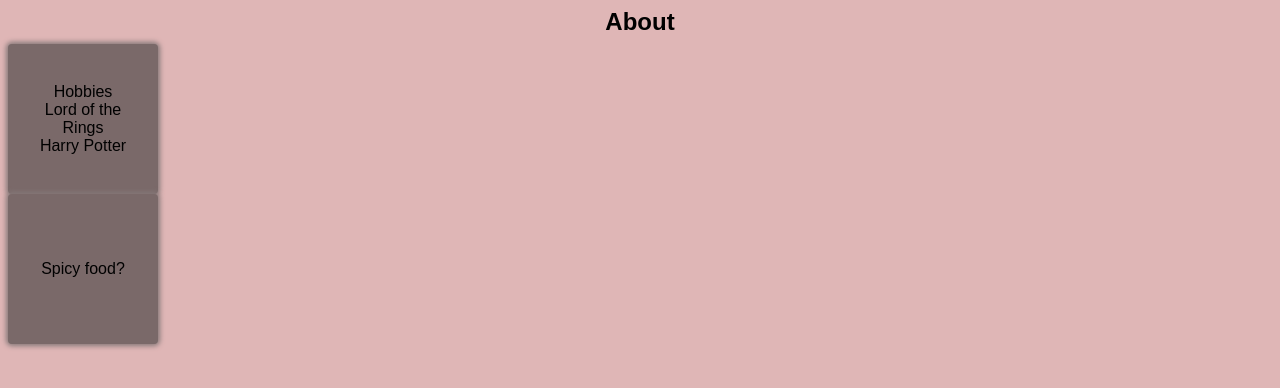
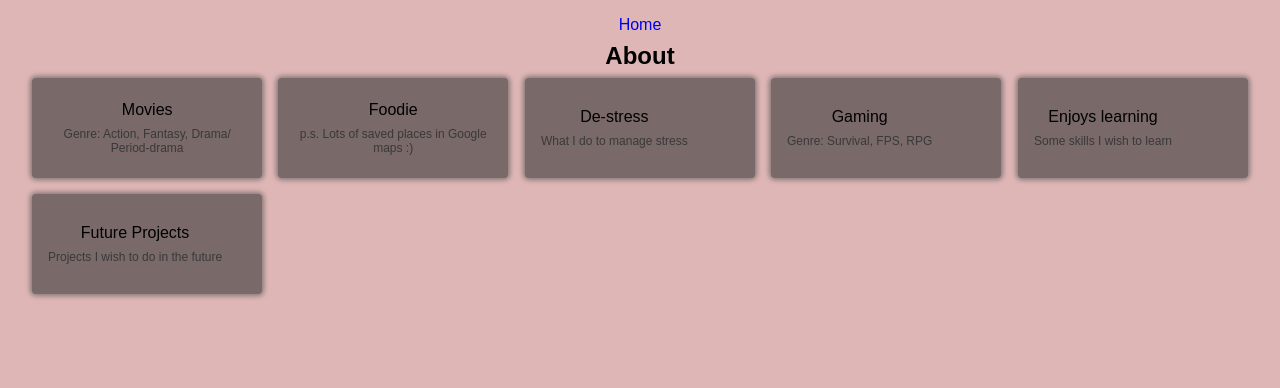
Before and after one commit to michieet/aboutme, a React (Create React App) app in the folder about-me/: page /aboutme in a window 1280 px wide. Shown: the top 388 px of the page. Built offline with nearby package versions, Linux system fonts and the light colour scheme.

Commit message:
Update flashcards

```diff
--- a/about-me/src/App.js
+++ b/about-me/src/App.js
@@ -10,6 +10,7 @@ import {
 import Home from './pages/home';
 import About from './pages/about';
 import Shopping from './pages/shopping';
+import Cartpage from './pages/cartpage';
 
 
 function App() {
@@ -27,6 +28,7 @@ function App() {
               <Route path='/' element={<Home/>}></Route>
               <Route path='/aboutme' element={<About/>}></Route>
               <Route path='/shopping' element={<Shopping/>}></Route>
+              <Route path='/cartpage' element={<Cartpage/>}></Route>
             </Routes>
         </div>
 
--- a/about-me/src/about.css
+++ b/about-me/src/about.css
@@ -1,5 +1,18 @@
 body {
     background-color: rgb(223, 182, 182);
+    margin: 0;
+}
+
+.container {
+    max-width: 100%;
+    margin: 1rem 2rem;
+}
+
+.card-grid {
+    display: grid;
+    align-items: center;
+    grid-template-columns: repeat(auto-fill, minmax(200px, 1fr));
+    gap: 1rem;
 }
 
 .card {
@@ -10,8 +23,24 @@ body {
     border-radius: 0.25rem;
     box-shadow: 0 0 5px 2px rgb(133, 120, 120);
     background-color: rgb(122, 105, 105);
-    height: 150px;
-    width: 150px;
+    /* Set to 0 because then in the flip styling you can set it to any degree. */
+    transform: perspective(1000px) rotateY(var(--rotate-y, 0)) translateY(var(--translate-y, 0));
+    transform-style: preserve-3d;
+    transition: 150ms;
+    cursor: pointer;
+}
+
+.card:hover {
+    --translate-y: -2px;
+    box-shadow: 0 0 5px 2px rgb(85, 75, 75);
+}
+
+.card.flip {
+    --rotate-y: 180deg;
+}
+
+.card .front{
+    left: 0;
 }
 
 .card .front,
@@ -24,3 +53,17 @@ body {
 .card .back {
     transform: rotateY(180deg);
 }
+
+.flashcard-opts {
+    margin-top: .5rem;
+}
+
+.flashcard-opt {
+    margin-top: .25rem;
+    color: rgb(58, 57, 57);
+    font-size: .75rem;
+}
+
+.flashcard-opt:first-child {
+    margin-top: 0;
+}
--- a/about-me/src/components/flashcard.js
+++ b/about-me/src/components/flashcard.js
@@ -1,26 +1,45 @@
-import React, { useState } from 'react';
+import React, { useState, useEffect, useRef } from 'react';
 
 export default function Flashcard({ flashcard }) {
 
     const [flip, setFlip] = useState(false);
+    const [height, setHeight] = useState('initial');
+
+    const frontEl = useRef();
+    const backEl = useRef();
+
+    function setMaxHeight() {
+        const frontHeight = frontEl.current.getBoundingClientRect().height;
+        const backHeight = frontEl.current.getBoundingClientRect().height;
+        setHeight(Math.max(frontHeight, backHeight, 100));
+    };
+
+    // First time using useEffect without arrow function!
+    useEffect(setMaxHeight, [flashcard.title, flashcard.ans, flashcard.opts]);
+    useEffect(() => {
+        window.addEventListener('resize', setMaxHeight)
+        //Remove above addEventListener gets called whenever component destroys itself
+        return () => window.removeEventListener('resize', setMaxHeight)
+    }, []);
 
   return (
     //Swapping flip to not flip
     <div
     //Have a class of 'card' for every card, and class of 'flip' if flip is true, otherwise nothing extra
         className={`card ${flip ? 'flip' : ''}`}
+        style={{height: height}}
         onClick={() => setFlip(!flip)}>
-    <div className='front'>
+    <div className='front' ref={frontEl}>
         {flashcard.title}
         <div className='flashcard-opts'>
             {flashcard.opts.map(opt => {
-                return <div className='flashcard-opt'>{opt}</div>
+                return <div className='flashcard-opt' key={opt}>{opt}</div>
             })}
         </div>
     </div>
-    <div className='back'>{flashcard.ans}</div>
-    {/* If flip is true then show 'ans', if not, show title
-      {flip ? flashcard.ans : flashcard.title} */}
+    <div className='back' ref={backEl}>{flashcard.ans}</div>
+    {/* If flip is true then show 'ans', if not, show title */}
+      {/* {flip ? flashcard.ans : flashcard.title} */}
     </div>
   );
 };
--- a/about-me/src/components/header.js
+++ b/about-me/src/components/header.js
@@ -13,7 +13,7 @@ export default function Header(props) {
                     </a>
                 </div>
                 <div>
-                    <a href='/cart'>
+                    <a href='/cartpage'>
                         Cart {' '}
                         {/* If exists then render button, otherwise render empty string */}
                         {countItems ? (
--- a/about-me/src/pages/about.js
+++ b/about-me/src/pages/about.js
@@ -1,19 +1,26 @@
-import { useState } from "react";
+import { useState, useEffect } from "react";
 import FlashcardList from "../components/flashcardList";
-import Flashcard from "../components/flashcard";
 import '../about.css';
+import '../index.css';
 
 export default function About() {
 
     const [flashcards, setFlashCards] = useState(FLASHCARD);
 
+    useEffect(() => {
+        setFlashCards(FLASHCARD);
+    }, []);
+
     return (
-        <div>
-        <h1>About</h1>
-            <div>
-                <FlashcardList flashcards={flashcards}/>
+        <>
+            <div className="container">
+                <a href='/'>Home</a>
+            <h1>About</h1>
+                <div className="abtcontainer">
+                    <FlashcardList flashcards={flashcards}/>
+                </div>
             </div>
-        </div>
+        </>
     );
 };
 
@@ -21,20 +28,52 @@ const FLASHCARD = [
 
     {
         id: 1,
-        title: 'Hobbies',
-        ans: 'Movies',
+        title: 'Movies',
+        ans: 'Some favourites: LOTR, HP, Forrest Gump, The Blind Side, Emma etc',
         opts: [
-            'Lord of the Rings',
-            'Harry Potter'
+            'Genre: Action, Fantasy, Drama/ Period-drama'
         ]
     },
     {
         id: 2,
-        title: 'Spicy food?',
-        ans: 'YES',
+        title: 'Foodie',
+        ans: 'I love beef, spicy food, Italian, Japanese.',
         opts: [
-
+            'p.s. Lots of saved places in Google maps :)'
+        ]
+    },
+    {
+        id: 3,
+        title: 'De-stress',
+        ans: 'Gym, go for walks, cafe-hop',
+        opts: [
+            'What I do to manage stress'
+        ]
+    },
+    {
+        id: 4,
+        title: 'Gaming',
+        ans: 'Used to play CS, Blackshot, The Forest, FFXIV. Current: 7DaystoDie',
+        opts: [
+            'Genre: Survival, FPS, RPG'
+        ]
+    },
+    {
+        id: 5,
+        title: 'Enjoys learning',
+        ans: 'Java, Python, VUE, Angular, more hands-on about testings',
+        opts: [
+            'Some skills I wish to learn'
+        ]
+    },
+    {
+        id: 6,
+        title: 'Future Projects',
+        ans: 'Auto-biography webpages, mental health mobile app',
+        opts: [
+            'Projects I wish to do in the future'
         ]
     },
 
+
 ]
--- /dev/null
+++ b/about-me/src/pages/cartpage.js
@@ -0,0 +1,10 @@
+import React from 'react';
+import Cart from '../components/cart';
+
+export default function Cartpage() {
+  return (
+    <div>
+      <Cart>Cart Items</Cart>
+    </div>
+  );
+};
```
